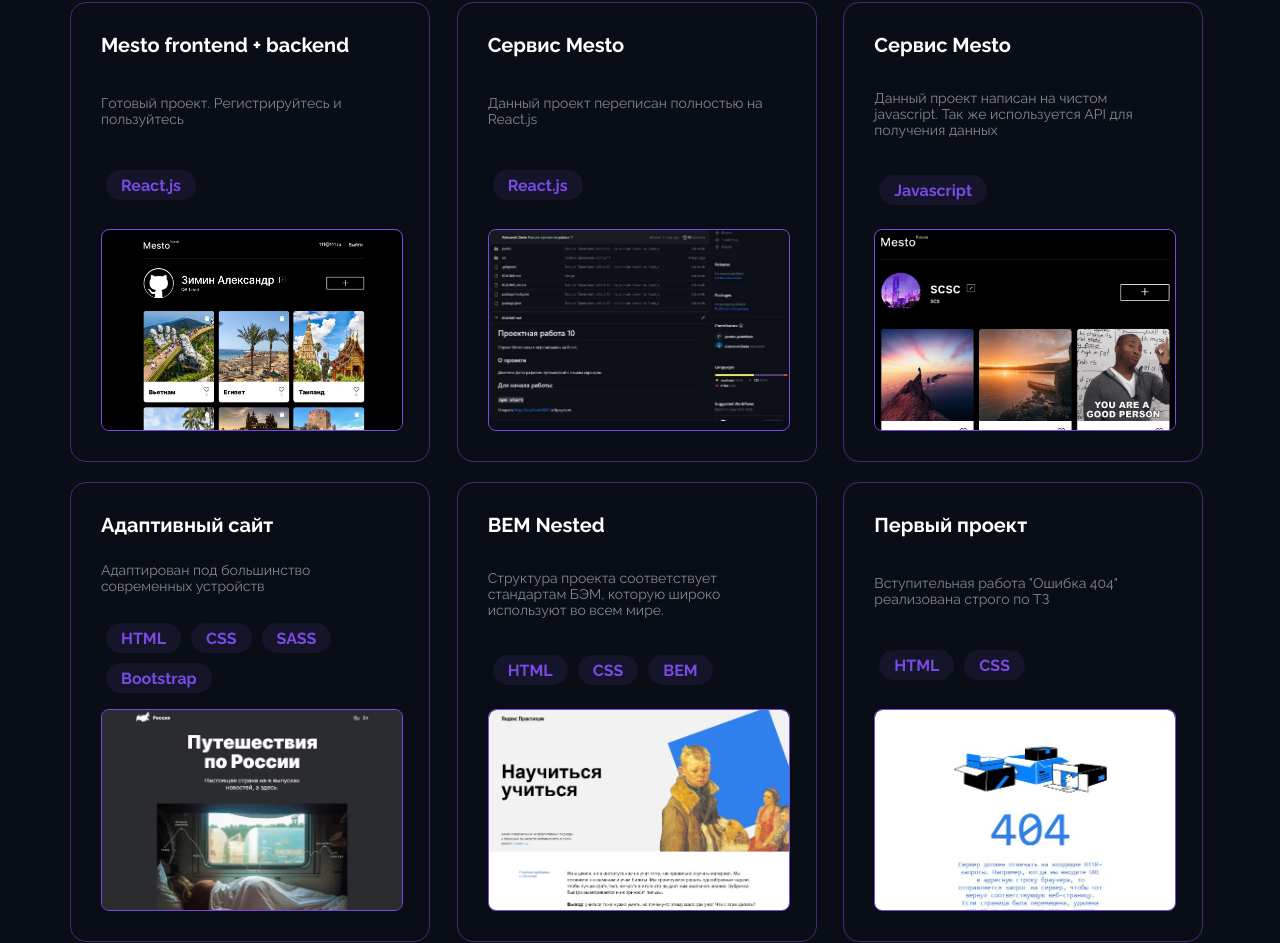
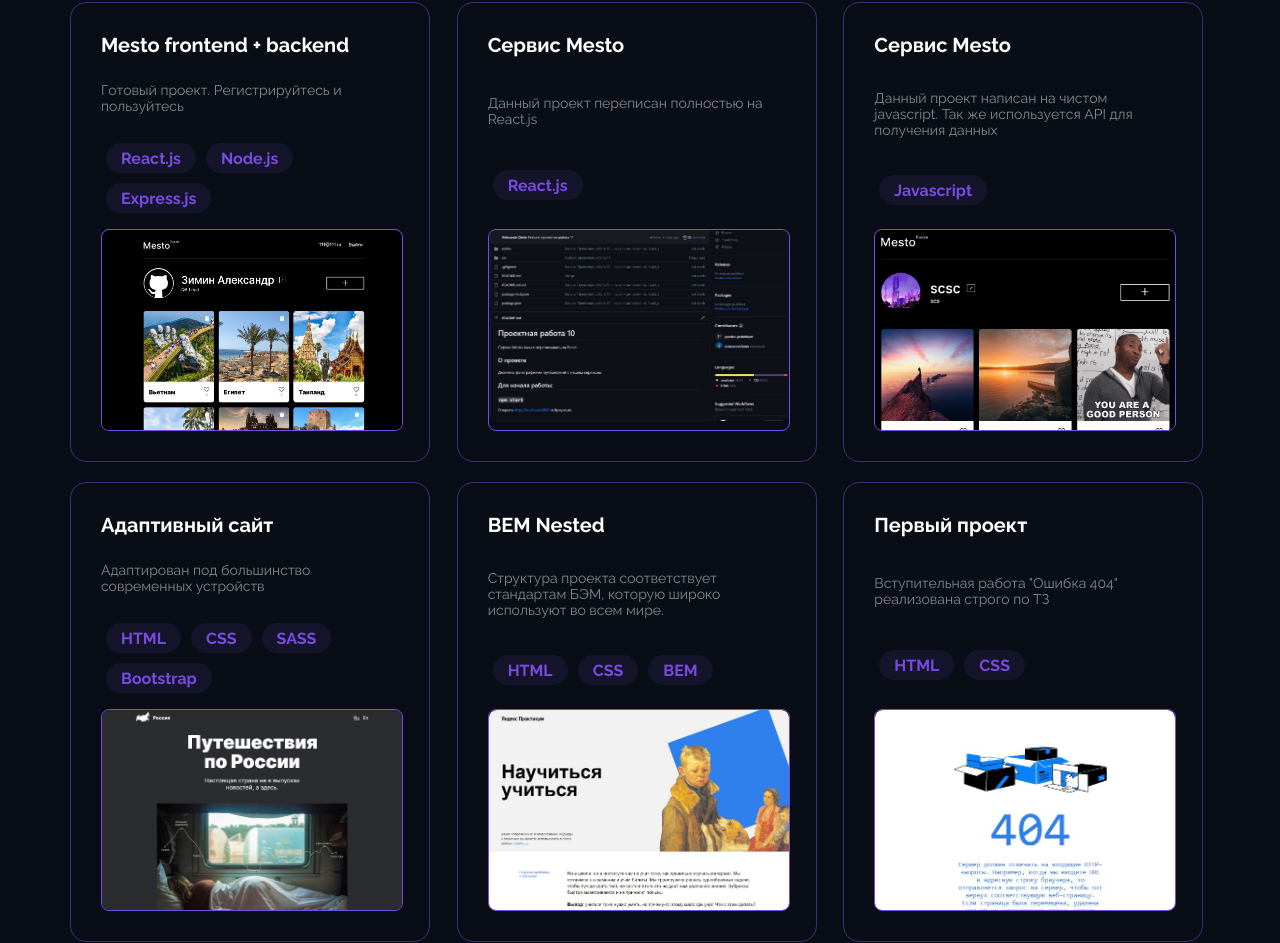
Before and after one commit to AleksandrZimin/portfolio, a React (Create React App) app: page / in a window 1280 px wide. Shown: the part 2618-3561 px from the top of the page. Built offline with nearby package versions, Linux system fonts and the light colour scheme.

Commit message:
добавил работу Mesto Frontend + Backend

```diff
--- a/package.json
+++ b/package.json
@@ -7,6 +7,7 @@
     "@testing-library/jest-dom": "^5.16.5",
     "@testing-library/react": "^13.4.0",
     "@testing-library/user-event": "^13.5.0",
+    "minimatch": "^9.0.3",
     "react": "^18.2.0",
     "react-dom": "^18.2.0",
     "react-scripts": "5.0.1",
--- a/src/components/Portfolio.js
+++ b/src/components/Portfolio.js
@@ -170,10 +170,12 @@ function Portfolio() {
           <p>Готовый проект. Регистрируйтесь и пользуйтесь</p>
           <div>
             <div className="teg">React.js</div>
+            <div className="teg">Node.js</div>
+            <div className="teg">Express.js</div>
           </div>
           <div className="photo">
             <a
-              href="https://https://zimin.nomoredomainsrocks.ru/"
+              href="https://zimin.nomoredomainsrocks.ru/"
               target="_blank"
             >
               <img src={mestofb} alt="Готовый проект Место"></img>
```
Also changed, not shown: 1 other file (tests, documents, lock files or other folders).
